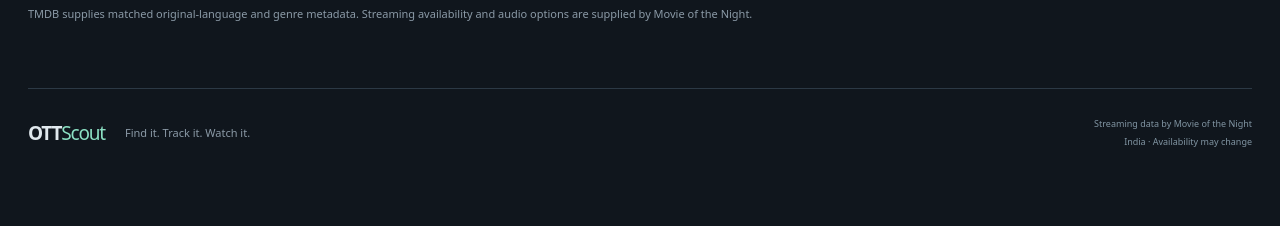
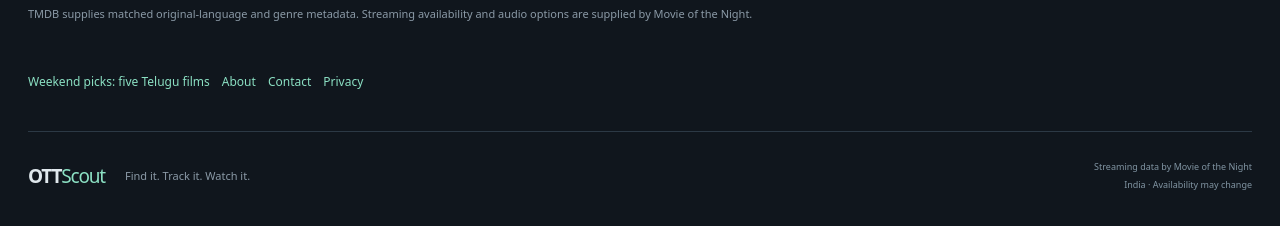
Before and after one commit to akashIntgrators/OTTScout-Web, a website: page index.html in a window 1280 px wide. Shown: the part 1997-2223 px from the top of the page. Before the commit the page ends 2180 px from the top, so only its background shows below. Drawn offline with Linux system fonts and the light colour scheme; no server answers.

Commit message:
Add site information links and Search Console verification

```diff
--- a/index.html
+++ b/index.html
@@ -1,6 +1,7 @@
 <!doctype html>
 <html lang="en">
 <head>
+  <meta name="google-site-verification" content="IGw7F4gtVfxSVuc7F2LoNdDHQ2H8XtG9o7U4Qg3IX58">
   <meta charset="utf-8">
   <meta name="viewport" content="width=device-width,initial-scale=1">
   <meta name="description" content="Find movies and series on your streaming platforms in India, in the languages you love.">
@@ -43,7 +44,7 @@
       </div>
       <aside class="sidebar" aria-label="Sponsored placements and catalog information"><div class="ad-slot ad-rectangle"><span class="ad-label">ADVERTISEMENT</span><div class="ad-placeholder"><span>Your ad here</span><small>300 × 250 placement</small></div></div><div class="about-panel"><span class="mini-compass" aria-hidden="true">◉</span><h3>Less searching.<br>More watching.</h3><p>Choose your platforms and languages. Save anything that catches your eye.</p><p class="coverage-note" id="coverage-note">India-first discovery. Availability is reported by our data provider.</p></div></aside>
     </section>
-    <nav class="seo-nav" aria-label="More streaming guides"><a href="/this-week/">Weekly OTT additions</a><a href="/languages/english/">English</a><a href="/languages/hindi/">Hindi</a><a href="/languages/telugu/">Telugu</a><a href="/languages/tamil/">Tamil</a><a href="/languages/kannada/">Kannada</a><a href="/languages/malayalam/">Malayalam</a></nav><section class="credits" aria-label="Data credits"><h2>Data credits</h2><a href="https://www.themoviedb.org"><img src="https://www.themoviedb.org/assets/2/v4/logos/v2/blue_square_2-d537fb228cf3ded904ef09b136fe3fec72548ebc1fea3fbbd1ad9e36364db38b.svg" width="56" height="40" alt="TMDB"></a><p>This product uses the TMDB API but is not endorsed or certified by TMDB.</p><p>TMDB supplies matched original-language and genre metadata. Streaming availability and audio options are supplied by Movie of the Night.</p></section><footer><a class="brand" href="./">OTT<span>Scout</span></a><p>Find it. Track it. Watch it.</p><div><a id="attribution" href="https://www.movieofthenight.com/about/api" target="_blank" rel="noopener noreferrer">Streaming data by Movie of the Night</a><span>India · Availability may change</span></div></footer>
+    <nav class="seo-nav" aria-label="More streaming guides"><a href="/this-week/">Weekly OTT additions</a><a href="/languages/english/">English</a><a href="/languages/hindi/">Hindi</a><a href="/languages/telugu/">Telugu</a><a href="/languages/tamil/">Tamil</a><a href="/languages/kannada/">Kannada</a><a href="/languages/malayalam/">Malayalam</a></nav><section class="credits" aria-label="Data credits"><h2>Data credits</h2><a href="https://www.themoviedb.org"><img src="https://www.themoviedb.org/assets/2/v4/logos/v2/blue_square_2-d537fb228cf3ded904ef09b136fe3fec72548ebc1fea3fbbd1ad9e36364db38b.svg" width="56" height="40" alt="TMDB"></a><p>This product uses the TMDB API but is not endorsed or certified by TMDB.</p><p>TMDB supplies matched original-language and genre metadata. Streaming availability and audio options are supplied by Movie of the Night.</p></section><nav class="seo-nav" aria-label="About OTTScout"><a href="/guides/telugu-weekend-picks/">Weekend picks: five Telugu films</a><a href="/about/">About</a><a href="/contact/">Contact</a><a href="/privacy/">Privacy</a></nav><footer><a class="brand" href="./">OTT<span>Scout</span></a><p>Find it. Track it. Watch it.</p><div><a id="attribution" href="https://www.movieofthenight.com/about/api" target="_blank" rel="noopener noreferrer">Streaming data by Movie of the Night</a><span>India · Availability may change</span></div></footer>
   </main>
   <dialog id="report-dialog" aria-labelledby="report-title"><div class="report-header"><h2 id="report-title">Report incorrect details</h2><button id="report-close" type="button" aria-label="Close report">×</button></div><p>Tell us what needs correcting. Reports opened on GitHub are public and require a GitHub account; you can review before submitting. You can also copy the report.</p><label>What is incorrect?<select id="report-category"><option>Original language</option><option>Available audio</option><option>Platform availability</option><option>Subscription or rental details</option><option>Genre</option><option>Other</option></select></label><label>Platform<select id="report-platform"></select></label><label>Correction and source (optional)<textarea id="report-correction" rows="3" maxlength="1000" placeholder="What did you find on the platform? A source link helps."></textarea></label><details><summary>Preview report</summary><textarea id="report-preview" rows="8" readonly aria-label="Report preview"></textarea></details><div class="report-actions"><button type="button" id="report-copy">Copy report</button><a id="report-github" target="_blank" rel="noopener noreferrer">Review on GitHub ↗</a></div><p id="report-feedback" role="status"></p></dialog>
   <script src="app.js?v=discovery8"></script>
```
